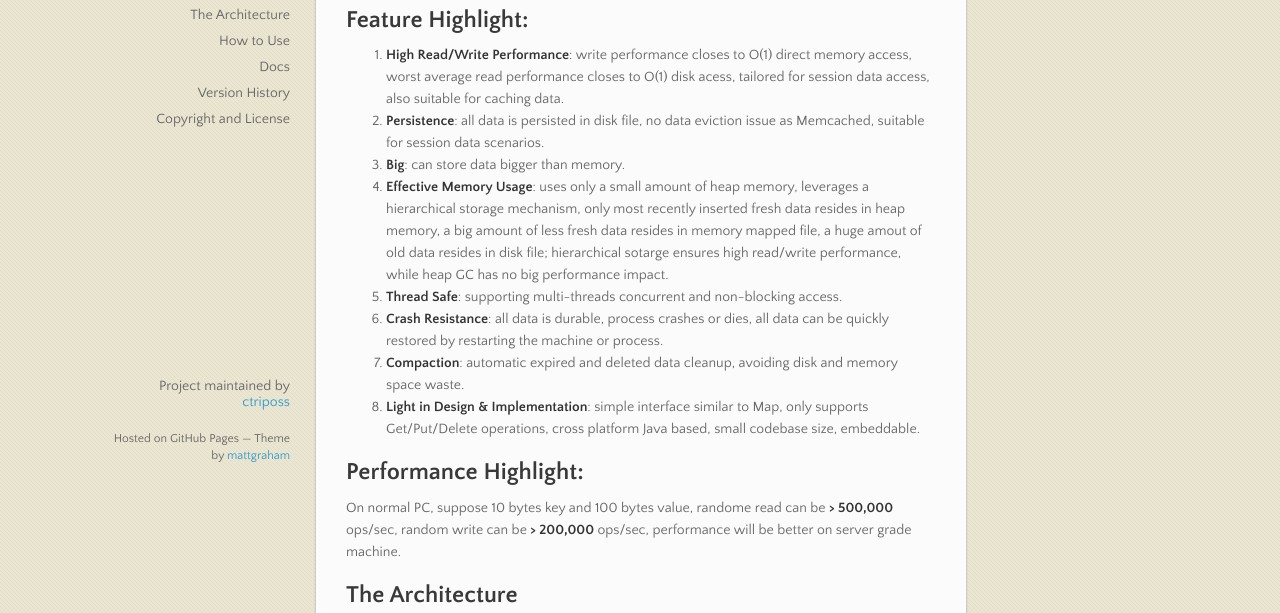
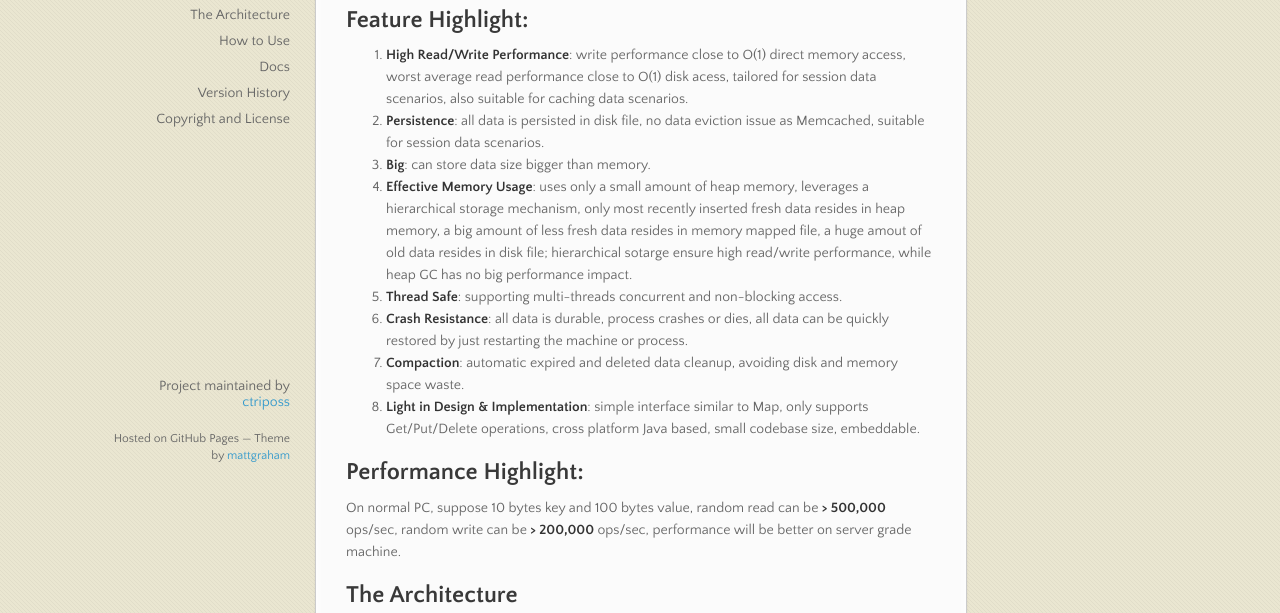
Before and after one commit to yangecnu/sessdb, a plain HTML site: page index.html in a window 1280 px wide. Shown: the part 296-909 px from the top of the page. Drawn offline with nearby package versions, Linux system fonts and the light colour scheme.

```diff
--- a/index.html
+++ b/index.html
@@ -42,24 +42,24 @@
         <h1>
 <a name="sessdb" class="anchor" href="#sessdb"><span class="octicon octicon-link"></span></a>SessDB</h1>
 
-<p>A Big, Fast, Persistent Key/Value Store based on a variant of LSM(Log Structured Merge Tree)</p>
+<p>A Big, Fast, Persistent Key/Value Store based on a variant of LSM(Log Structured Merge Tree).</p>
 
 <h2>
 <a name="feature-highlight" class="anchor" href="#feature-highlight"><span class="octicon octicon-link"></span></a>Feature Highlight:</h2>
 
 <ol>
 <li>
-<strong>High Read/Write Performance</strong>: write performance closes to O(1) direct memory access, worst average read performance closes to O(1) disk acess, tailored for session data access, also suitable for caching data.</li>
+<strong>High Read/Write Performance</strong>: write performance close to O(1) direct memory access, worst average read performance close to O(1) disk acess, tailored for session data scenarios, also suitable for caching data scenarios.</li>
 <li>
 <strong>Persistence</strong>: all data is persisted in disk file, no data eviction issue as Memcached, suitable for session data scenarios.</li>
 <li>
-<strong>Big</strong>: can store data bigger than memory.</li>
+<strong>Big</strong>: can store data size bigger than memory.</li>
 <li>
-<strong>Effective Memory Usage</strong>: uses only a small amount of heap memory, leverages a hierarchical storage mechanism, only most recently inserted fresh data resides in heap memory, a big amount of less fresh data resides in memory mapped file, a huge amout of old data resides in disk file; hierarchical sotarge ensures high read/write performance, while heap GC has no big performance impact.</li>
+<strong>Effective Memory Usage</strong>: uses only a small amount of heap memory, leverages a hierarchical storage mechanism, only most recently inserted fresh data resides in heap memory, a big amount of less fresh data resides in memory mapped file, a huge amout of old data resides in disk file; hierarchical sotarge ensure high read/write performance, while heap GC has no big performance impact.</li>
 <li>
 <strong>Thread Safe</strong>: supporting multi-threads concurrent and non-blocking access.</li>
 <li>
-<strong>Crash Resistance</strong>: all data is durable, process crashes or dies, all data can be quickly restored by restarting the machine or process.</li>
+<strong>Crash Resistance</strong>: all data is durable, process crashes or dies, all data can be quickly restored by just restarting the machine or process.</li>
 <li>
 <strong>Compaction</strong>: automatic expired and deleted data cleanup, avoiding disk and memory space waste.</li>
 <li>
@@ -67,7 +67,7 @@
 </ol><h2>
 <a name="performance-highlight" class="anchor" href="#performance-highlight"><span class="octicon octicon-link"></span></a>Performance Highlight:</h2>
 
-<p>On normal PC, suppose 10 bytes key and 100 bytes value, randome read can be <strong>&gt; 500,000</strong> ops/sec, random write can be <strong>&gt; 200,000</strong> ops/sec, performance will be better on server grade machine.</p>
+<p>On normal PC, suppose 10 bytes key and 100 bytes value, random read can be <strong>&gt; 500,000</strong> ops/sec, random write can be <strong>&gt; 200,000</strong> ops/sec, performance will be better on server grade machine.</p>
 
 <h2>
 <a name="the-architecture" class="anchor" href="#the-architecture"><span class="octicon octicon-link"></span></a>The Architecture</h2>
```
Also changed, not shown: params.json (+1 -1 lines).
